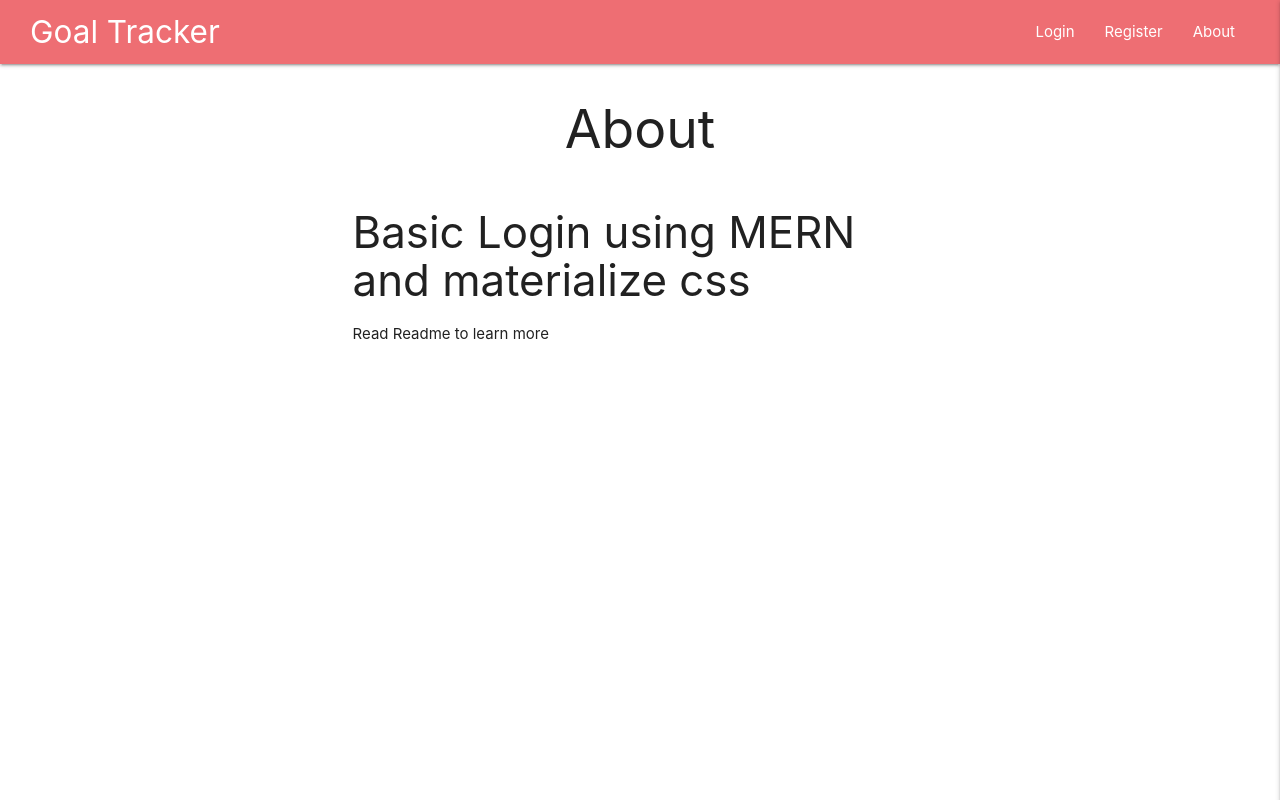
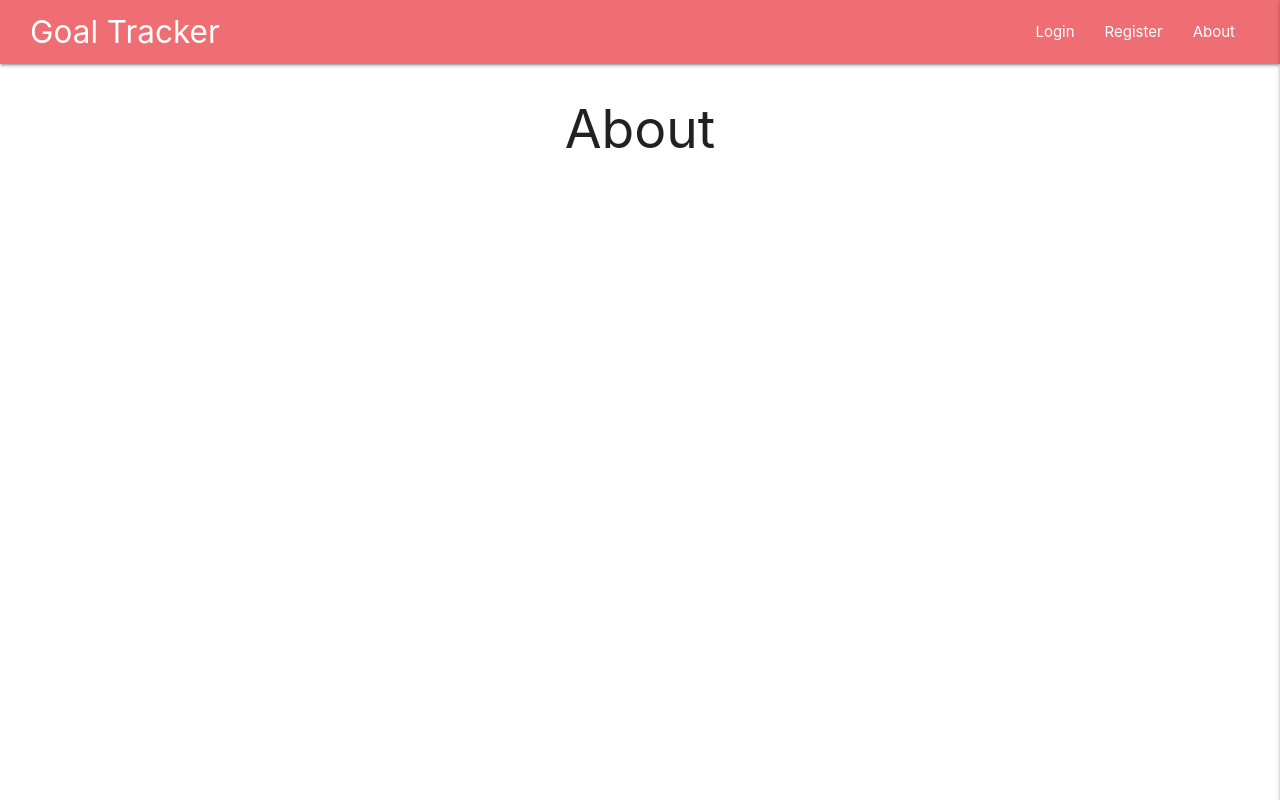
Before and after one commit to webguyty/goal-tracker, a React (Create React App) app in the folder client/: page /about in a window 1280 px wide. Built offline with nearby package versions, Linux system fonts and the light colour scheme; the HTML template or start-up script is replaced by a standard one.

Commit message:
materialize fix about page

```diff
--- a/client/src/components/pages/About.js
+++ b/client/src/components/pages/About.js
@@ -4,14 +4,8 @@ const About = () => {
   return (
     <div className='about__page'>
       <div className='row'>
-        <div className='col sm12'>
+        <div className='col s12'>
           <h2 className='center-align'>About</h2>
-          <div className='row'>
-            <div className='col s12 m8 offset-m2'>
-              <h3>Basic Login using MERN and materialize css</h3>
-              <p>Read Readme to learn more</p>
-            </div>
-          </div>
         </div>
       </div>
     </div>
```
